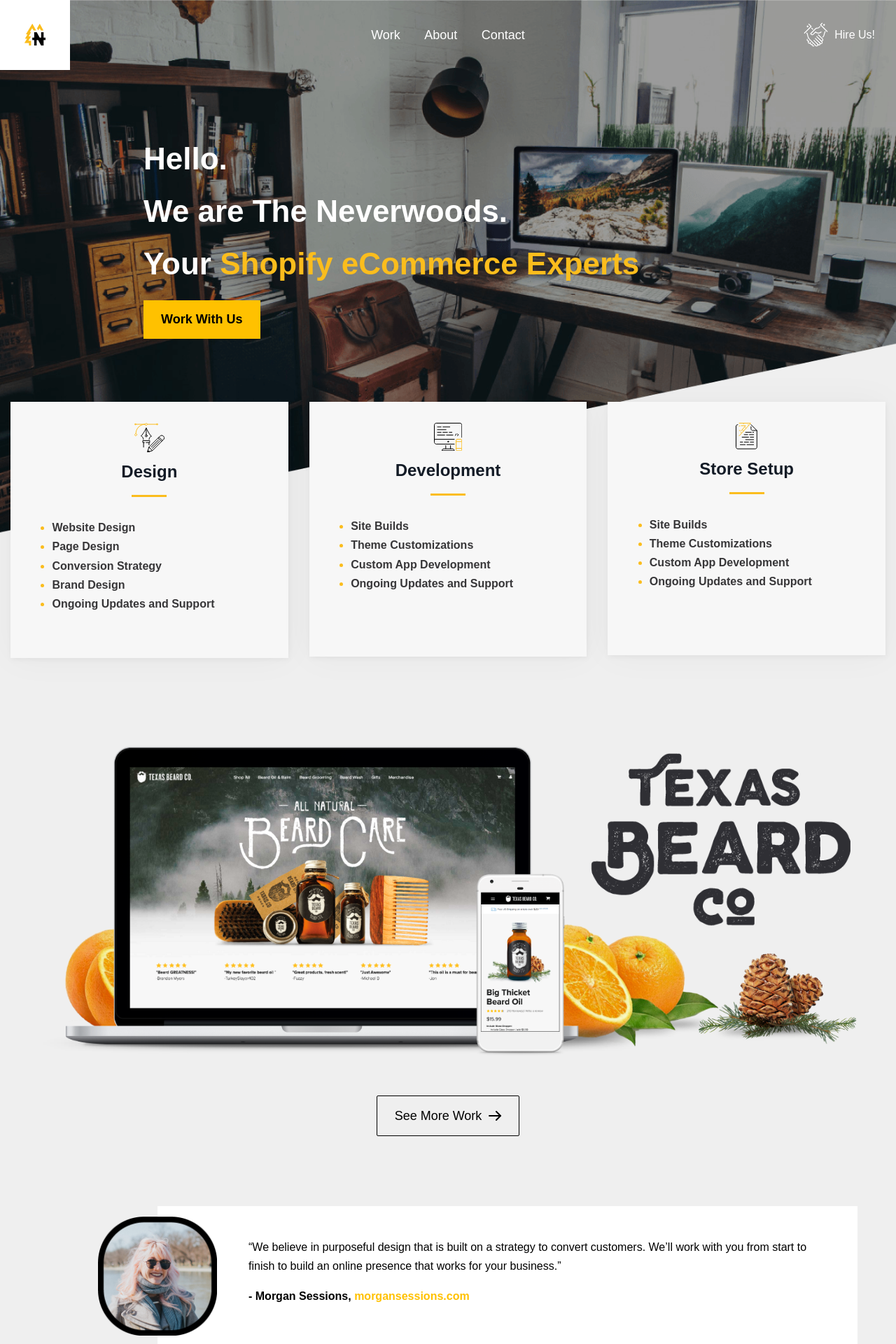
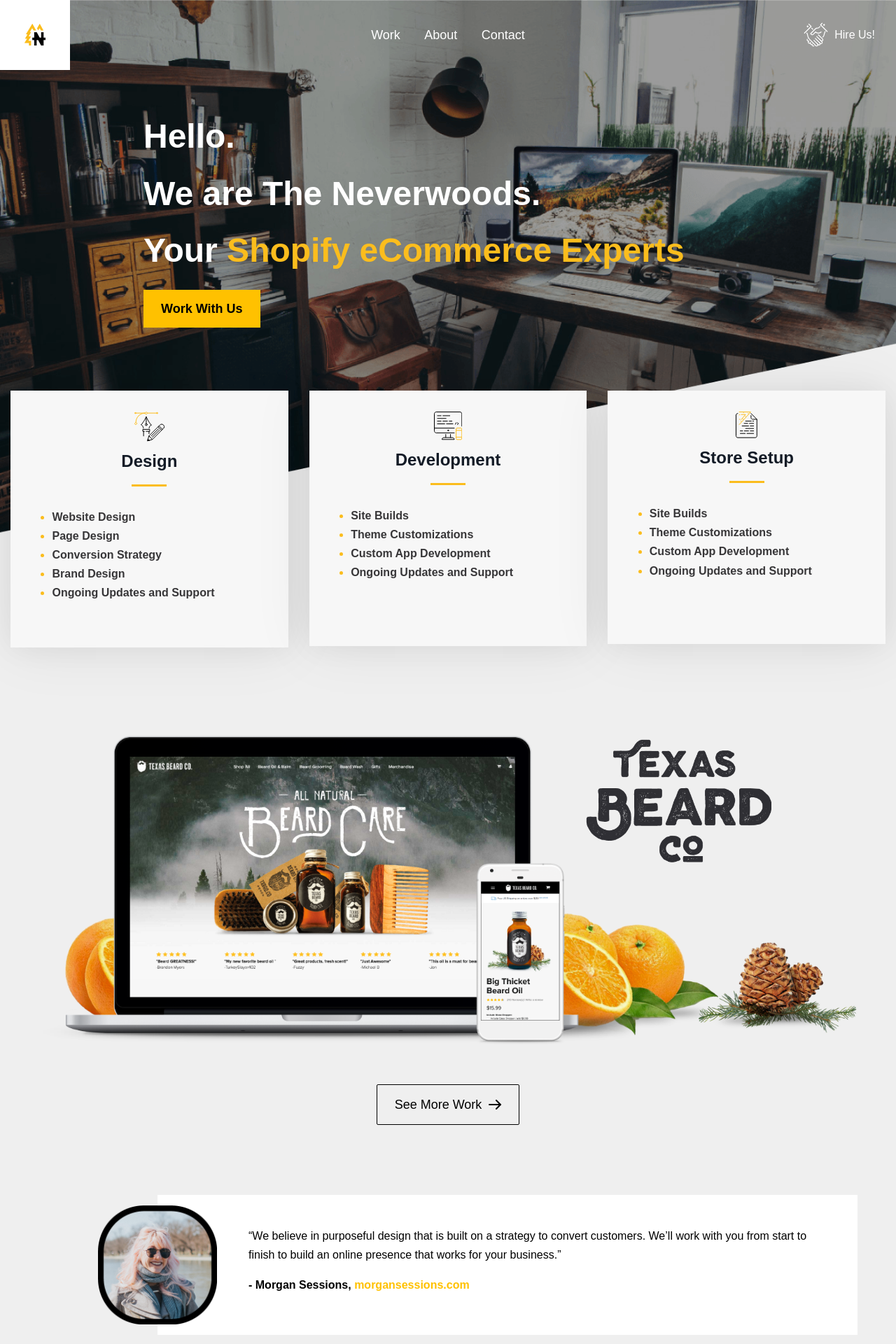
Before and after one commit to GraceNut/theneverwoods.github.io, a Jekyll site: the page built from services/shopify.html, in a window 1280 px wide. Shown: the top 1920 px of the page at 70% size. Built offline with Jekyll 4.4.1, drawn with Linux system fonts in a browser that asks for light colours; nearby versions of some CDN libraries.

Commit message:
Css updates

```diff
--- a/css/shopify.scss
+++ b/css/shopify.scss
@@ -15,14 +15,14 @@
 
   .hero {
     text-align: left;
-    padding: 10vh 15px 0;
+    padding: 6vh 15px 0;
     max-width: 900px;
     margin: auto;
 
     h1 {
-      font-size: 44px;
+      font-size: 48px;
       color: white;
-      font-weight: bold;
+      font-weight: 600;
       margin: 0;
 
       em {
@@ -60,7 +60,7 @@
 
       .card-inner {
         background: #f7f7f7;
-        box-shadow: 0 0px 50px rgba(0,0,0,0.04), 1px 2px 8px rgba(0,0,0,0.05);
+        box-shadow: 0 0px 80px rgba(0,0,0,0.08), 1px 2px 38px rgba(0,0,0,0.05);
         cursor: pointer;
 
         .card-header {
@@ -185,8 +185,8 @@
     .text {
       position: absolute;
       top: 20px;
-      right: 0;
-      width: 35%;
+      right: 10%;
+      width: 25%;
     }
   }
 
```
